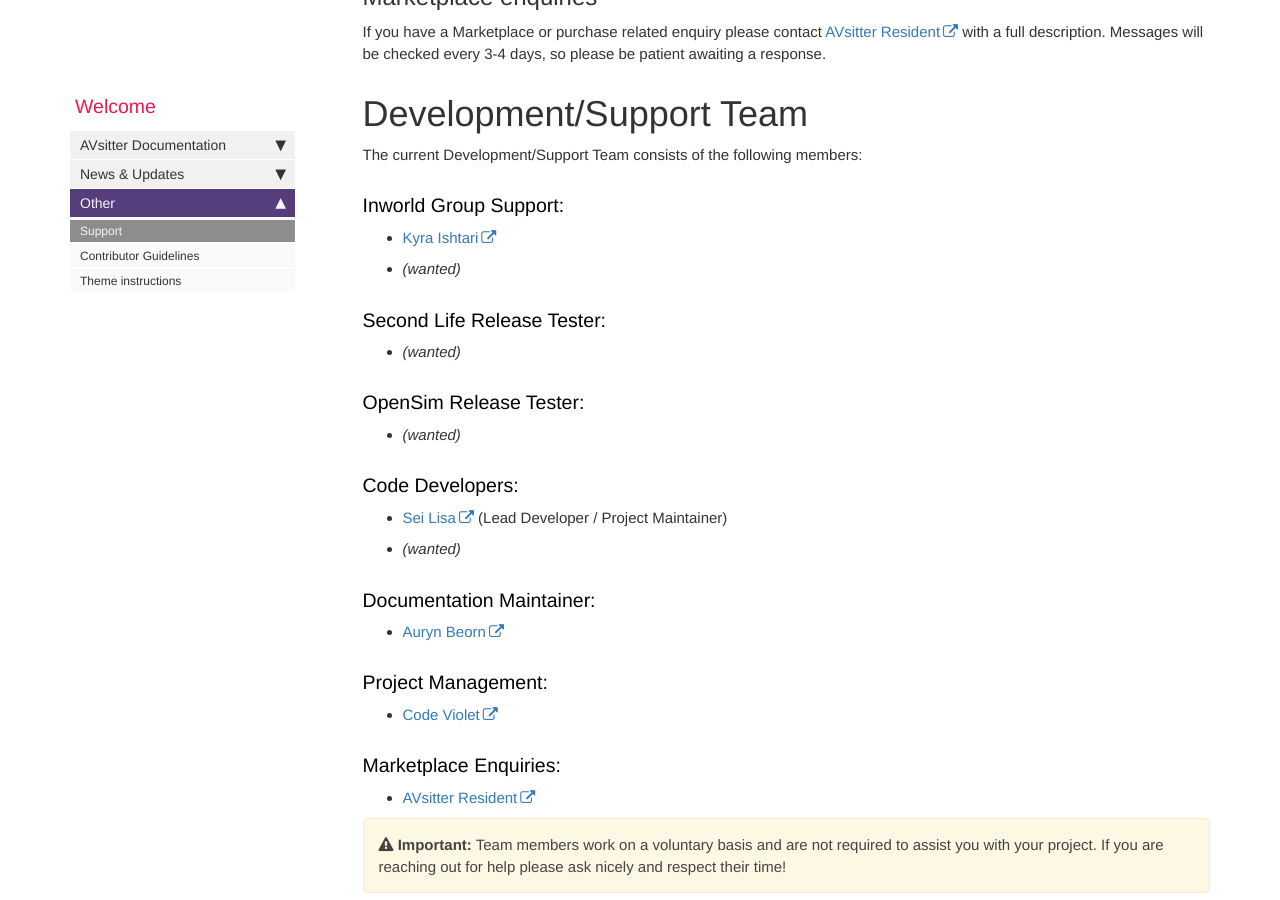
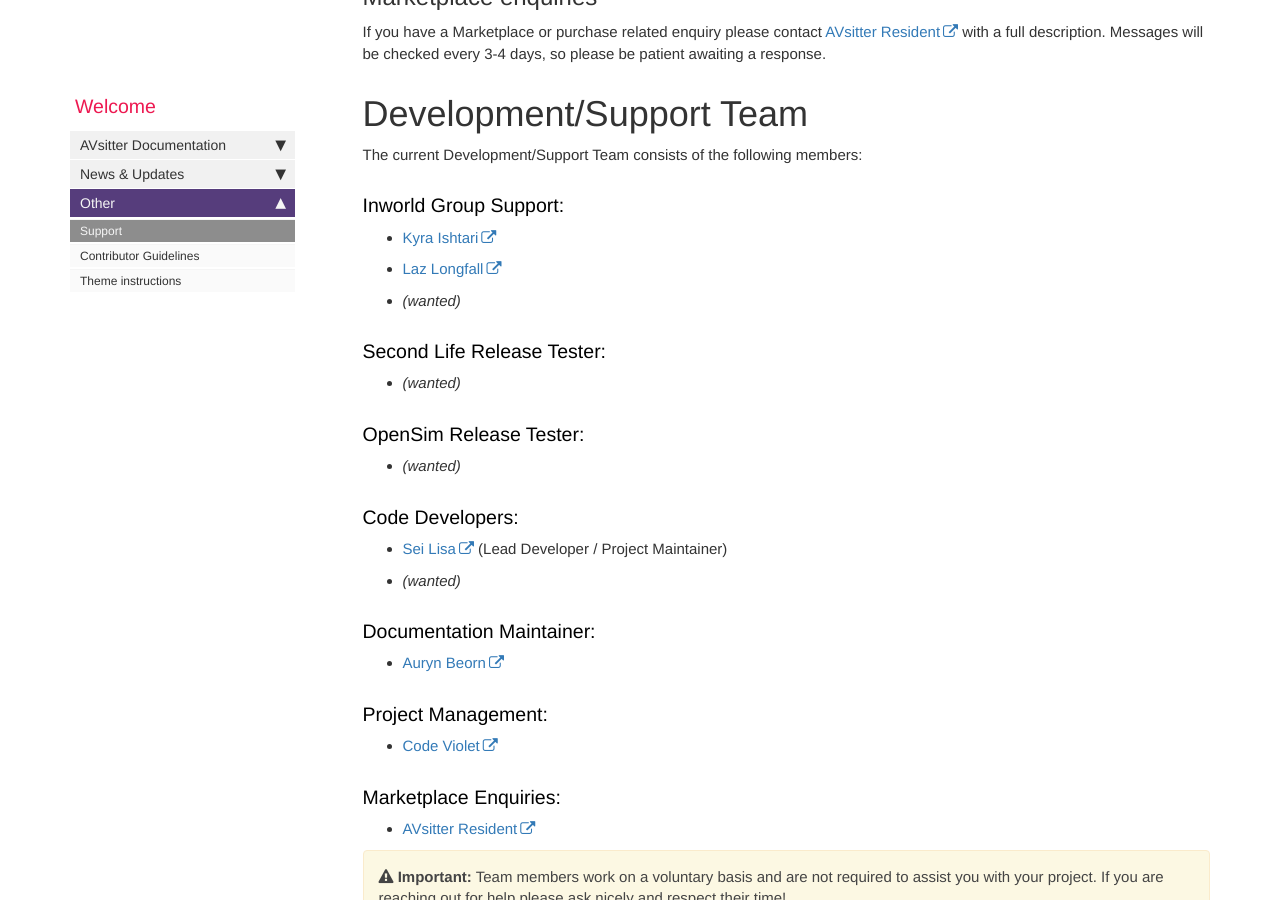
Before and after one commit to AVsitter/avsitter.github.io, a Jekyll site: the page built from pages/home/support.md, in a window 1280 px wide and 900 px high, scrolled down 615 px. Built offline with Jekyll 4.4.1, drawn with Linux system fonts in a browser that asks for light colours; nearby versions of some CDN libraries; comment, search, counter and statistics services are not loaded.

Commit message:
Added Laz Longfall to Inworld Group Support

```diff
--- a/pages/home/support.md
+++ b/pages/home/support.md
@@ -29,6 +29,7 @@ The current Development/Support Team consists of the following members:
 
 ### Inworld Group Support:
   * [Kyra Ishtari](http://world.secondlife.com/resident/e20a9909-3a42-4c0a-8c1d-ddf8bed72d0e)
+  * [Laz Longfall](http://world.secondlife.com/resident/637249f8-40ab-4a0b-be68-94c5f1e165bd)
   * *(wanted)*
 
 ### Second Life Release Tester:
```
